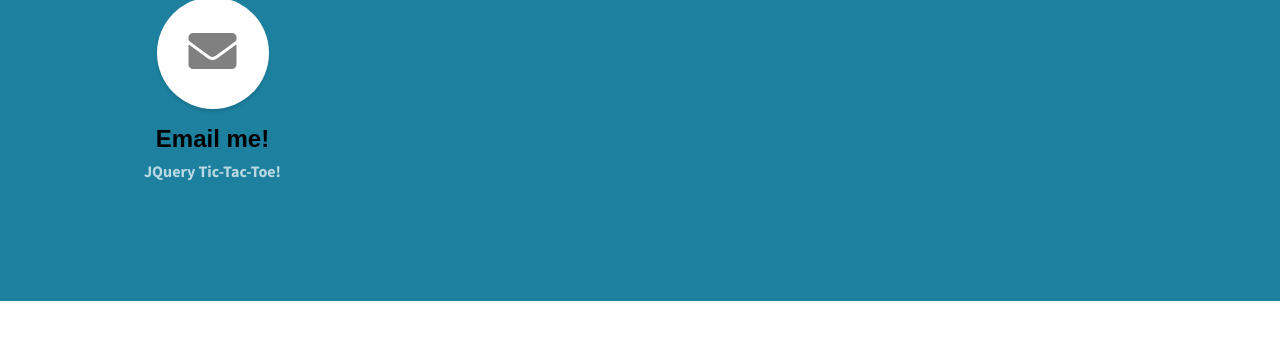
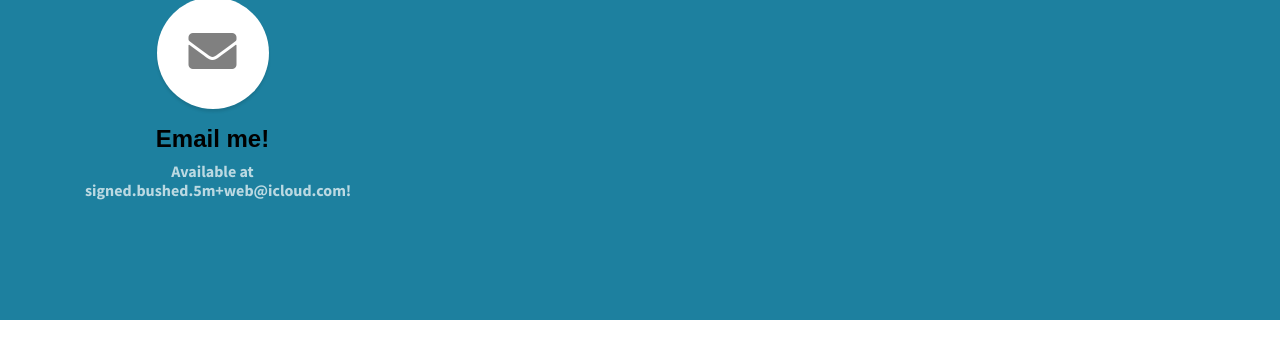
Before and after one commit to EricBorges2019/MyWebsite, a website: page index.html in a window 1280 px wide. Shown: the part 1521-1880 px from the top of the page. Drawn offline with nearby package versions, Linux system fonts and the light colour scheme; a script that the page names is missing.

Commit message:
fixed text

```diff
--- a/index.html
+++ b/index.html
@@ -169,7 +169,7 @@
                             <strong>Email me!</strong>
                         </h4>
                         </a>
-                        <h6 class="text-faded mb-0">JQuery Tic-Tac-Toe!</p> <!-- I fixed some stuff up with this one. -->
+                        <h6 class="text-faded mb-0">Available at signed.bushed.5m+web@icloud.com!</p> <!-- I fixed some stuff up with this one. -->
                     </div>
 
                 </div>
```
